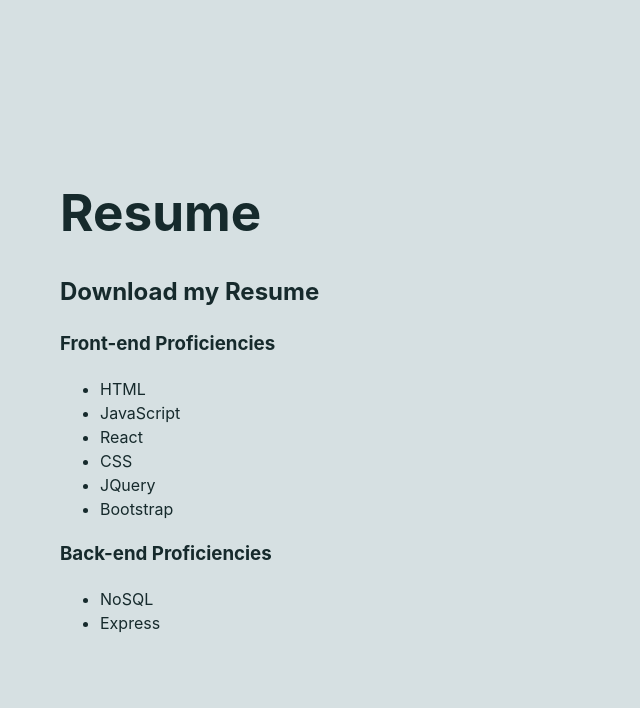
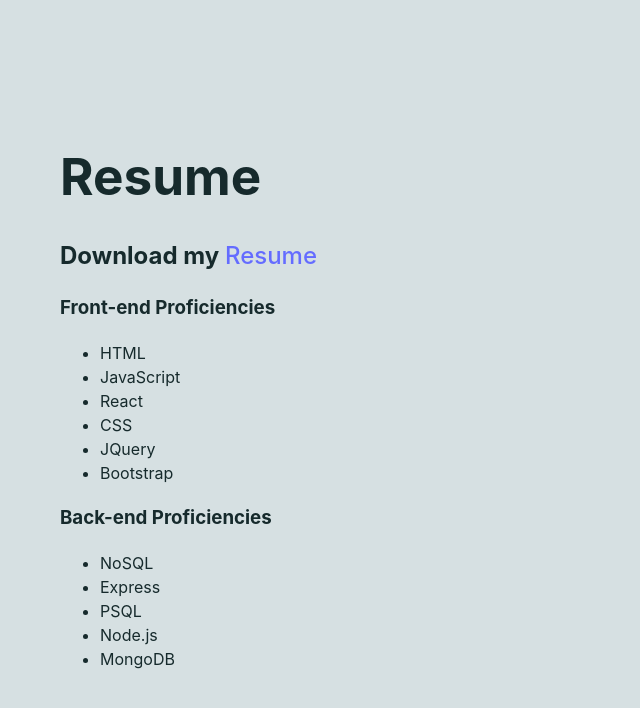
Before and after one commit to snalepa11/react-portfolio, a React (Vite) app in the folder react-portfoliov/: page / in a window 1280 px wide. Shown: the top 708 px of the page, without its empty margins (0-640 px from the left). Built offline with nearby package versions, Linux system fonts and the light colour scheme.

Commit message:
Added resume pdf

```diff
--- a/react-portfoliov/src/pages/Resume.jsx
+++ b/react-portfoliov/src/pages/Resume.jsx
@@ -4,7 +4,7 @@
         <div>
             <h1 class="left">Resume</h1>
             <div class="left">
-                <h2>Download my Resume</h2>
+                <h2>Download my <a href='../../assets/Resume 2024 (Ad)_.docx (1).pdf'>Resume</a></h2>
                 <h3>Front-end Proficiencies</h3>
                 <ul>
                     <li>HTML</li>
@@ -19,6 +19,9 @@
                 <ul>
                 <li>NoSQL</li>
                 <li>Express</li>
+                <li>PSQL</li>
+                <li>Node.js</li>
+                <li>MongoDB</li>
                 </ul>
             </div>
 
```
Also changed, not shown: 2 other files (tests, documents, lock files or other folders).
